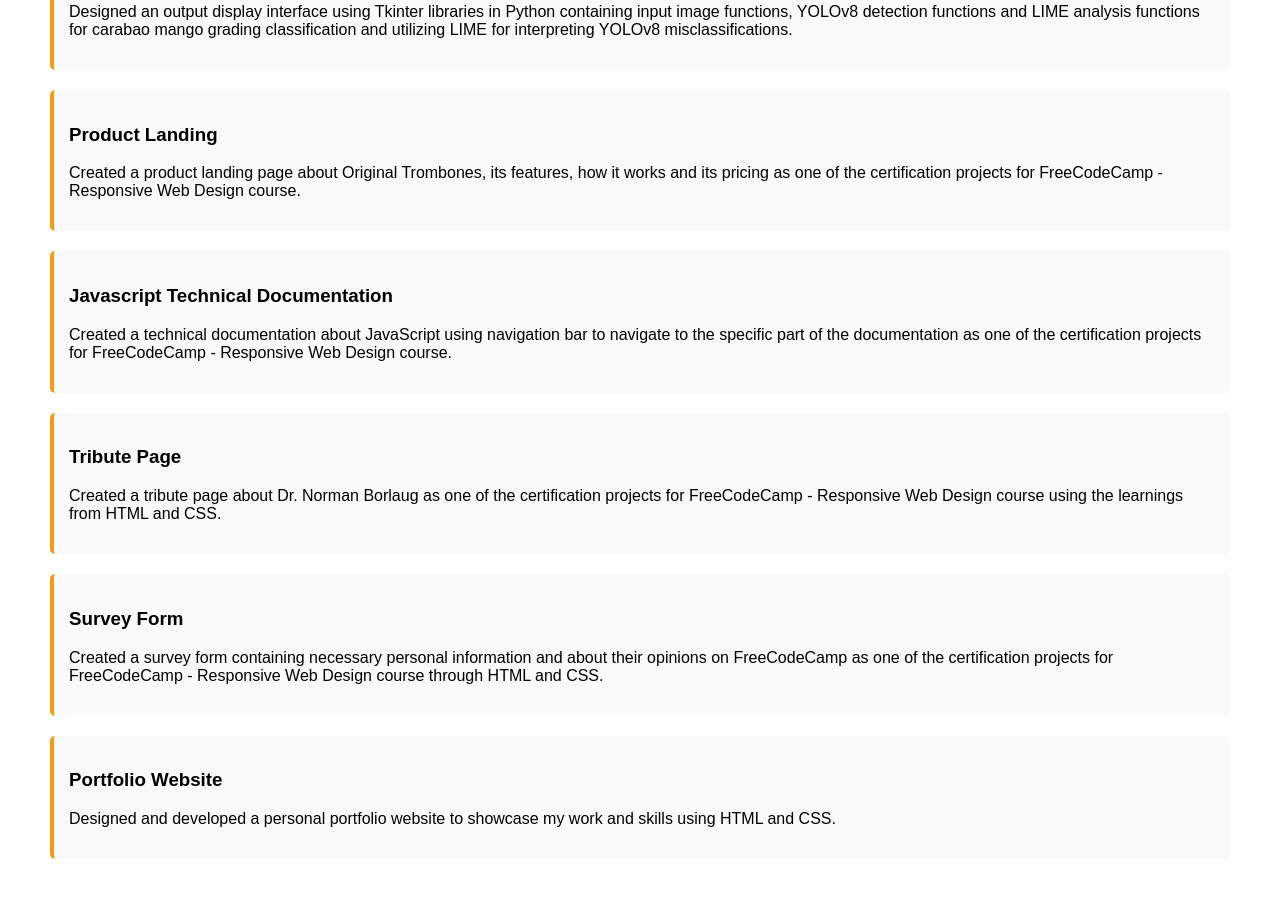
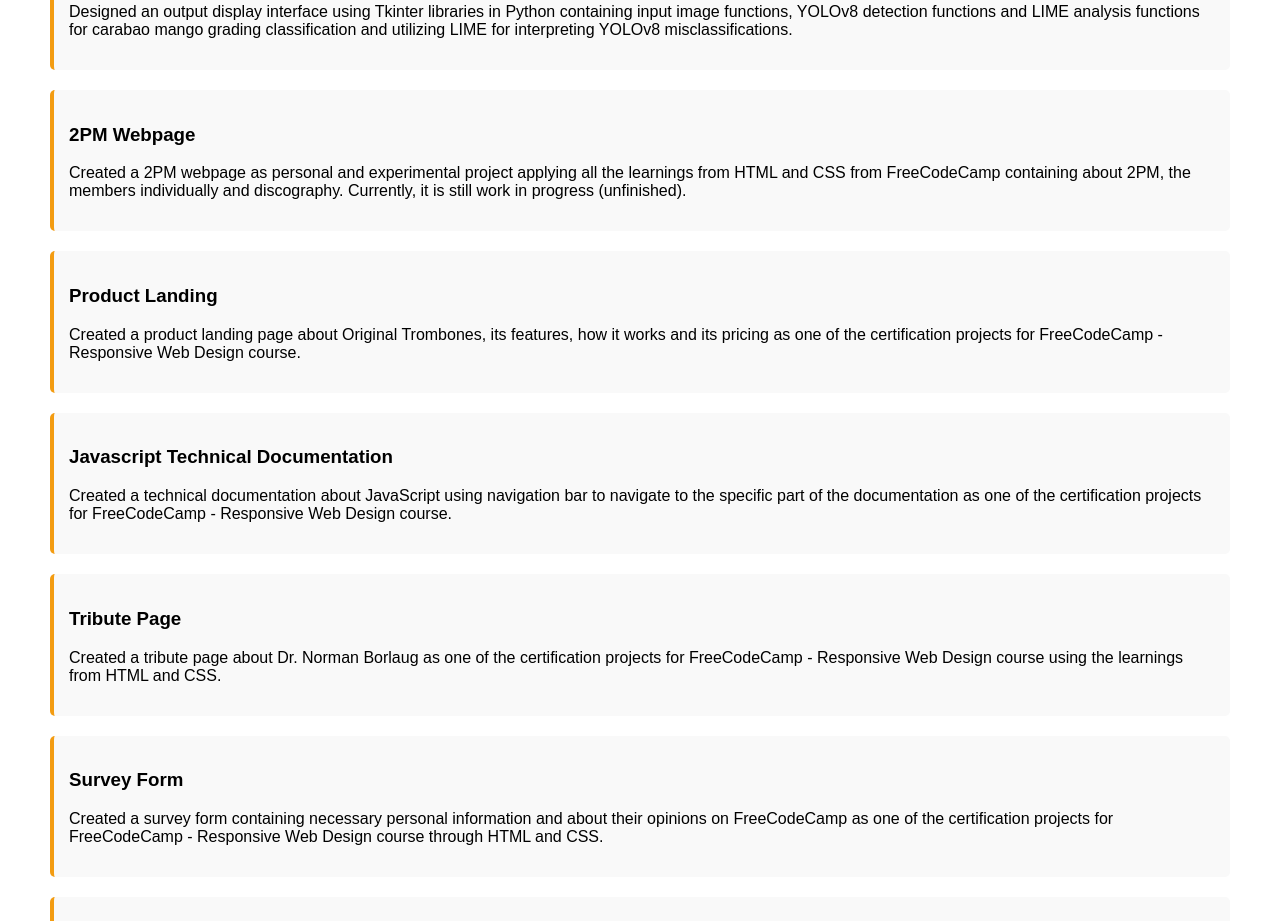
Before and after one commit to yanemeeyyyy/portfolio, a plain HTML site: page index.html in a window 1280 px wide. Shown: the part 1579-2500 px from the top of the page. Drawn offline with Linux system fonts and the light colour scheme.

Commit message:
Update index.html

```diff
--- a/index.html
+++ b/index.html
@@ -57,6 +57,10 @@
       <p>Designed an output display interface using Tkinter libraries in Python containing input image functions, YOLOv8 detection functions and LIME analysis functions for carabao mango grading classification and utilizing LIME for interpreting YOLOv8 misclassifications.</p>
     </div>
     <div class="project">
+      <h3><a href="https://yanemeeyyyy.github.io/2PM/">2PM Webpage</a></h3>
+      <p>Created a 2PM webpage as personal and experimental project applying all the learnings from HTML and CSS from FreeCodeCamp containing about 2PM, the members individually and discography. Currently, it is still work in progress (unfinished).</p>
+    </div>
+    <div class="project">
       <h3><a href="https://yanemeeyyyy.github.io/product-landing/">Product Landing</a></h3>
       <p>Created a product landing page about Original Trombones, its features, how it works and its pricing as one of the certification projects for FreeCodeCamp - Responsive Web Design course.</p>
     </div>
```
